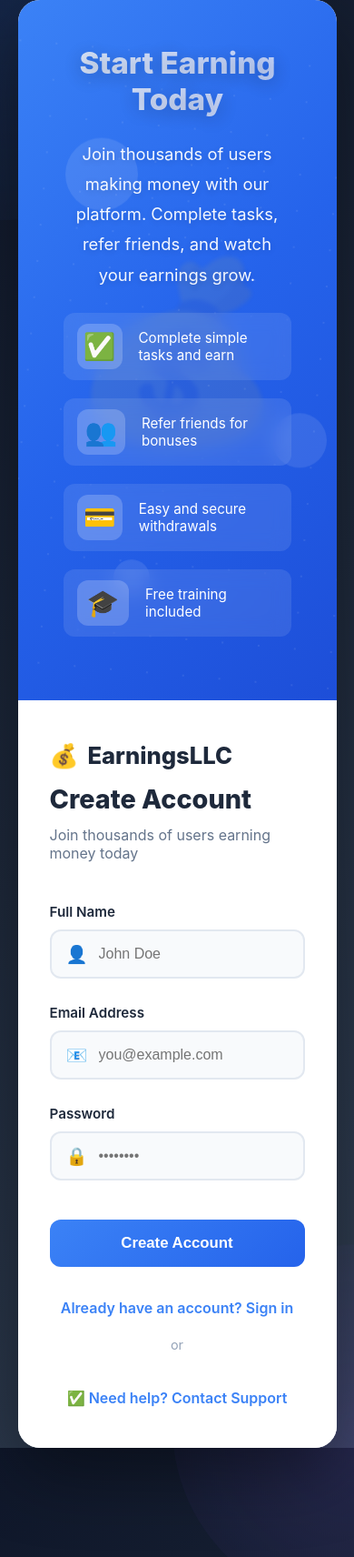
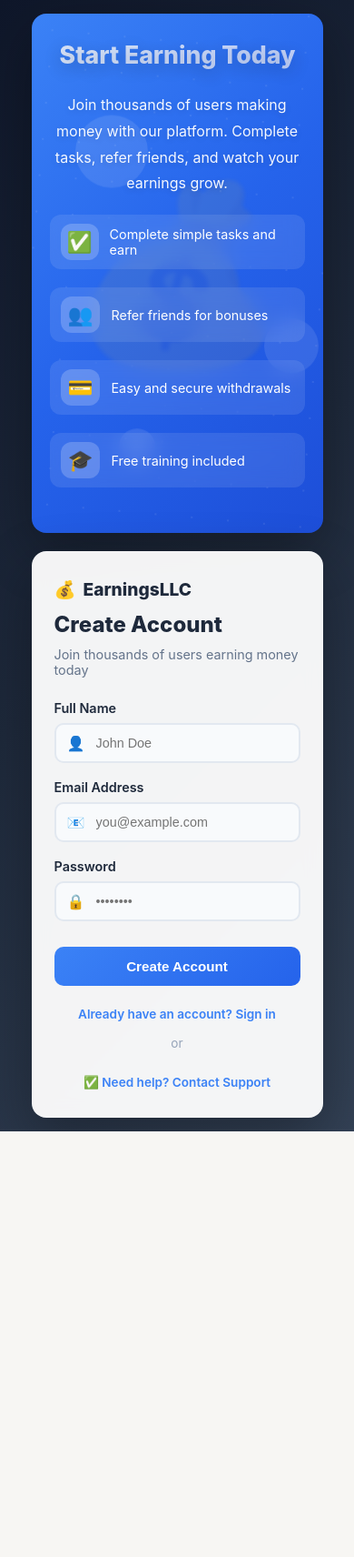
Before and after one commit to williamsjames3h6y-hue/WAMBO, a PHP site: page /earningsllc/register.php in a window 390 px wide; the page is wider, and only the part inside the window is pictured. Shown: the top 1712 px of that part at 91% size. After the commit the page ends 1244 px from the top of that part, so only its background shows below. Run offline with PHP 8.4, Linux system fonts and the light colour scheme.

Commit message:
Updated register.php

```diff
--- a/register.php
+++ b/register.php
@@ -137,26 +137,31 @@ if ($_SERVER['REQUEST_METHOD'] === 'POST') {
 
         .register-container {
             display: flex;
-            width: 90%;
-            max-width: 1200px;
-            background: rgba(255, 255, 255, 0.98);
+            width: 95%;
+            max-width: 1400px;
+            background: transparent;
             border-radius: 24px;
-            overflow: hidden;
-            box-shadow: 0 25px 80px rgba(0, 0, 0, 0.4);
+            overflow: visible;
             min-height: 700px;
             animation: fadeIn 0.6s ease-out;
             position: relative;
             z-index: 1;
+            gap: 40px;
         }
 
         .register-form-section {
-            flex: 1;
-            padding: 60px;
+            flex: 0 0 450px;
+            max-width: 450px;
+            padding: 45px 40px;
             display: flex;
             flex-direction: column;
             justify-content: center;
             animation: slideInLeft 0.8s ease-out;
-            background: white;
+            background: rgba(255, 255, 255, 0.95);
+            border-radius: 20px;
+            box-shadow: 0 20px 60px rgba(0, 0, 0, 0.3);
+            backdrop-filter: blur(10px);
+            margin: auto 0;
         }
 
         .register-image-section {
@@ -168,6 +173,8 @@ if ($_SERVER['REQUEST_METHOD'] === 'POST') {
             position: relative;
             overflow: hidden;
             animation: slideInRight 0.8s ease-out;
+            border-radius: 20px;
+            box-shadow: 0 20px 60px rgba(0, 0, 0, 0.3);
         }
 
         .register-image-section::before {
@@ -291,33 +298,33 @@ if ($_SERVER['REQUEST_METHOD'] === 'POST') {
         }
 
         .logo {
-            font-size: 1.6rem;
+            font-size: 1.4rem;
             font-weight: 800;
             color: #1e293b;
-            margin-bottom: 15px;
+            margin-bottom: 12px;
             animation: slideInLeft 0.6s ease-out;
             display: flex;
             align-items: center;
-            gap: 10px;
+            gap: 8px;
         }
 
         h1 {
-            font-size: 2.2rem;
+            font-size: 1.9rem;
             color: #1e293b;
-            margin-bottom: 12px;
+            margin-bottom: 10px;
             font-weight: 800;
             animation: slideInLeft 0.7s ease-out;
         }
 
         .subtitle {
             color: #64748b;
-            margin-bottom: 45px;
-            font-size: 1rem;
+            margin-bottom: 35px;
+            font-size: 0.95rem;
             animation: slideInLeft 0.8s ease-out;
         }
 
         .form-group {
-            margin-bottom: 28px;
+            margin-bottom: 22px;
             animation: fadeIn 1s ease-out;
             animation-fill-mode: both;
         }
@@ -328,10 +335,10 @@ if ($_SERVER['REQUEST_METHOD'] === 'POST') {
 
         label {
             display: block;
-            margin-bottom: 10px;
+            margin-bottom: 8px;
             color: #1e293b;
             font-weight: 600;
-            font-size: 0.95rem;
+            font-size: 0.9rem;
         }
 
         .input-wrapper {
@@ -340,20 +347,20 @@ if ($_SERVER['REQUEST_METHOD'] === 'POST') {
 
         .input-icon {
             position: absolute;
-            left: 18px;
+            left: 16px;
             top: 50%;
             transform: translateY(-50%);
-            font-size: 1.2rem;
+            font-size: 1.1rem;
             transition: all 0.3s ease;
             z-index: 1;
         }
 
         input {
             width: 100%;
-            padding: 16px 18px 16px 52px;
+            padding: 13px 16px 13px 48px;
             border: 2px solid #e2e8f0;
-            border-radius: 12px;
-            font-size: 1rem;
+            border-radius: 10px;
+            font-size: 0.95rem;
             transition: all 0.3s ease;
             background: #f8fafc;
             position: relative;
@@ -373,16 +380,16 @@ if ($_SERVER['REQUEST_METHOD'] === 'POST') {
 
         .btn-register {
             width: 100%;
-            padding: 16px;
+            padding: 14px;
             background: linear-gradient(135deg, #3b82f6 0%, #2563eb 100%);
             color: white;
             border: none;
-            border-radius: 12px;
-            font-size: 1.05rem;
+            border-radius: 10px;
+            font-size: 1rem;
             font-weight: 700;
             cursor: pointer;
             transition: all 0.4s ease;
-            margin-top: 15px;
+            margin-top: 10px;
             animation: fadeIn 1.2s ease-out;
             position: relative;
             overflow: hidden;
@@ -426,7 +433,7 @@ if ($_SERVER['REQUEST_METHOD'] === 'POST') {
 
         .links {
             text-align: center;
-            margin-top: 35px;
+            margin-top: 25px;
             animation: fadeIn 1.3s ease-out;
         }
 
@@ -436,6 +443,7 @@ if ($_SERVER['REQUEST_METHOD'] === 'POST') {
             font-weight: 600;
             transition: all 0.3s ease;
             display: inline-block;
+            font-size: 0.9rem;
         }
 
         .links a:hover {
@@ -444,22 +452,23 @@ if ($_SERVER['REQUEST_METHOD'] === 'POST') {
         }
 
         .divider {
-            margin: 22px 0;
+            margin: 15px 0;
             text-align: center;
             color: #94a3b8;
-            font-size: 0.9rem;
+            font-size: 0.85rem;
         }
 
         .support-link {
             display: flex;
             align-items: center;
             justify-content: center;
-            gap: 10px;
+            gap: 8px;
             color: #10b981;
             text-decoration: none;
             font-weight: 600;
-            margin-top: 18px;
+            margin-top: 12px;
             transition: all 0.3s ease;
+            font-size: 0.9rem;
         }
 
         .support-link:hover {
@@ -467,19 +476,30 @@ if ($_SERVER['REQUEST_METHOD'] === 'POST') {
             transform: scale(1.05);
         }
 
-        @media (max-width: 968px) {
+        @media (max-width: 1024px) {
             .register-container {
                 flex-direction: column;
-                max-width: 500px;
+                max-width: 90%;
+                gap: 30px;
+                padding: 20px 0;
+            }
+
+            .register-form-section {
+                flex: none;
+                max-width: 100%;
+                width: 100%;
+                padding: 35px 30px;
+                margin: 0;
             }
 
             .register-image-section {
                 order: -1;
-                min-height: 350px;
+                min-height: 300px;
+                width: 100%;
             }
 
-            .register-form-section {
-                padding: 45px 35px;
+            .image-content {
+                padding: 40px 30px;
             }
 
             .image-content h2 {
@@ -487,7 +507,7 @@ if ($_SERVER['REQUEST_METHOD'] === 'POST') {
             }
 
             h1 {
-                font-size: 1.8rem;
+                font-size: 1.7rem;
             }
 
             .feature-list {
@@ -497,6 +517,98 @@ if ($_SERVER['REQUEST_METHOD'] === 'POST') {
             .feature-item {
                 font-size: 0.95rem;
                 padding: 12px 15px;
+            }
+        }
+
+        @media (max-width: 640px) {
+            body::before,
+            body::after {
+                display: none;
+            }
+
+            .register-container {
+                width: 100%;
+                padding: 15px;
+                gap: 20px;
+            }
+
+            .register-form-section {
+                padding: 30px 25px;
+                border-radius: 16px;
+            }
+
+            .register-image-section {
+                min-height: 250px;
+                border-radius: 16px;
+            }
+
+            .logo {
+                font-size: 1.2rem;
+            }
+
+            h1 {
+                font-size: 1.5rem;
+            }
+
+            .subtitle {
+                font-size: 0.9rem;
+                margin-bottom: 25px;
+            }
+
+            .form-group {
+                margin-bottom: 18px;
+            }
+
+            input {
+                padding: 12px 14px 12px 44px;
+                font-size: 0.9rem;
+            }
+
+            .input-icon {
+                font-size: 1rem;
+                left: 14px;
+            }
+
+            .btn-register {
+                padding: 13px;
+                font-size: 0.95rem;
+            }
+
+            .image-content {
+                padding: 30px 20px;
+            }
+
+            .image-content h2 {
+                font-size: 1.6rem;
+            }
+
+            .image-content p {
+                font-size: 1rem;
+            }
+
+            .feature-list {
+                margin-top: 20px;
+            }
+
+            .feature-item {
+                font-size: 0.9rem;
+                padding: 10px 12px;
+                gap: 12px;
+            }
+
+            .feature-icon {
+                font-size: 1.4rem;
+                min-width: 40px;
+                height: 40px;
+                padding: 8px;
+            }
+
+            .links {
+                margin-top: 20px;
+            }
+
+            .links a {
+                font-size: 0.85rem;
             }
         }
     </style>
```
